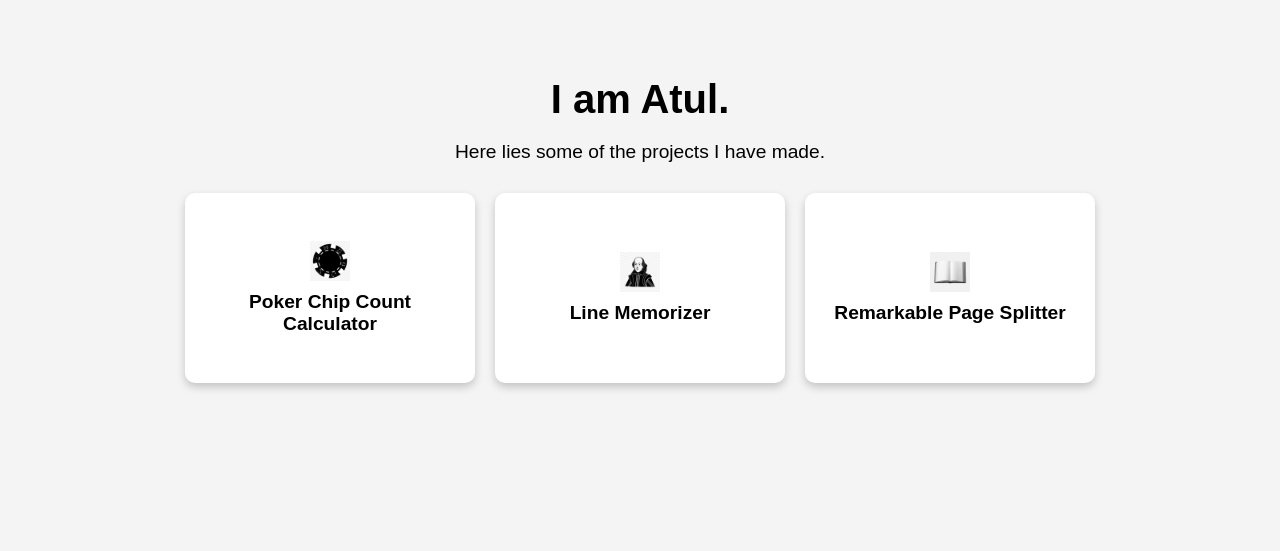
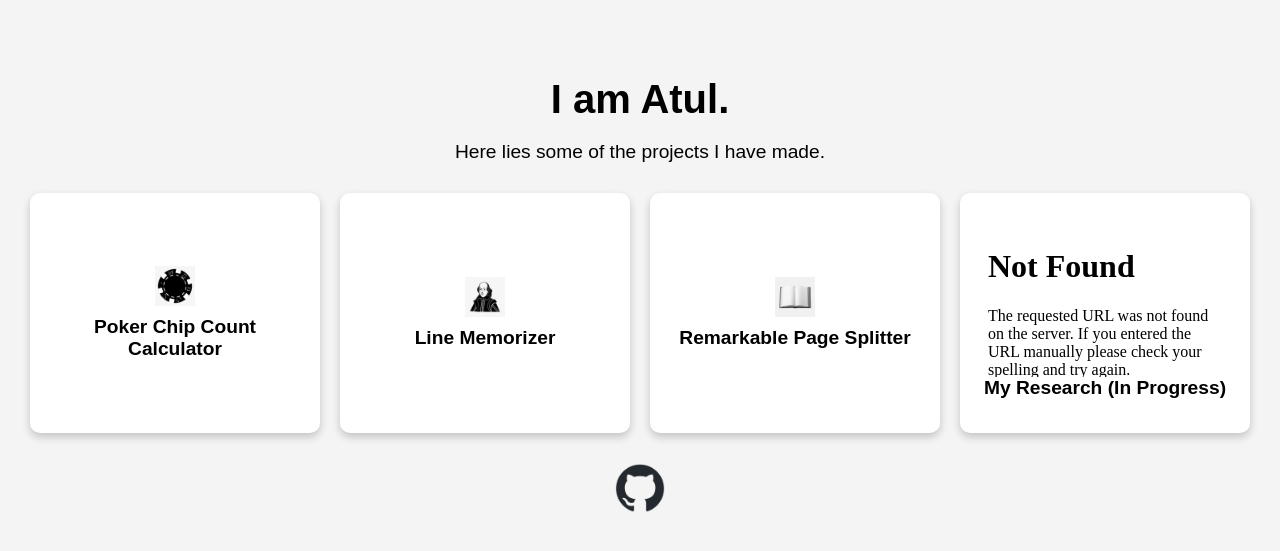
Before and after one commit to aKrishnan0817/PokerChipCountCalc, a Flask app: page / in a window 1280 px wide. Shown: the top 551 px of the page. Run offline with Flask 3, Linux system fonts and the light colour scheme.

Commit message:
Added researhc to home page

```diff
--- a/templates/home.html
+++ b/templates/home.html
@@ -33,7 +33,7 @@
             background-color: #fff;
             padding: 20px;
             width: 250px;
-            height: 150px;
+            height: 200px;
             display: flex;
             flex-direction: column;
             align-items: center;
@@ -57,6 +57,18 @@
             height: 40px;
             margin-bottom: 10px;
         }
+        .github-link {
+            margin-top: 30px;
+        }
+        .github-link img {
+            width: 50px;
+            height: 50px;
+        }
+        iframe {
+            width: 100%;
+            height: 150px;
+            border: none;
+        }
     </style>
 </head>
 <body>
@@ -76,6 +88,16 @@
                 <img src="{{ url_for('static', filename='textbook.png') }}" alt="Textbook">
                 Remarkable Page Splitter
             </a>
+            <a href="{{ url_for('static', filename='Inverse_Neural_Net.pdf') }}" class="project-box">
+                <iframe src="{{ url_for('static', filename='Inverse_Neural_Net.pdf') }}"></iframe>
+                My Research (In Progress)
+            </a>
+        </div>
+
+        <div class="github-link">
+            <a href="https://github.com/aKrishnan0817" target="_blank">
+                <img src="{{ url_for('static', filename='github-mark.png') }}" alt="GitHub">
+            </a>
         </div>
     </div>
 </body>
```
Also changed, not shown: static/github-mark.png (added), 1 other file.
